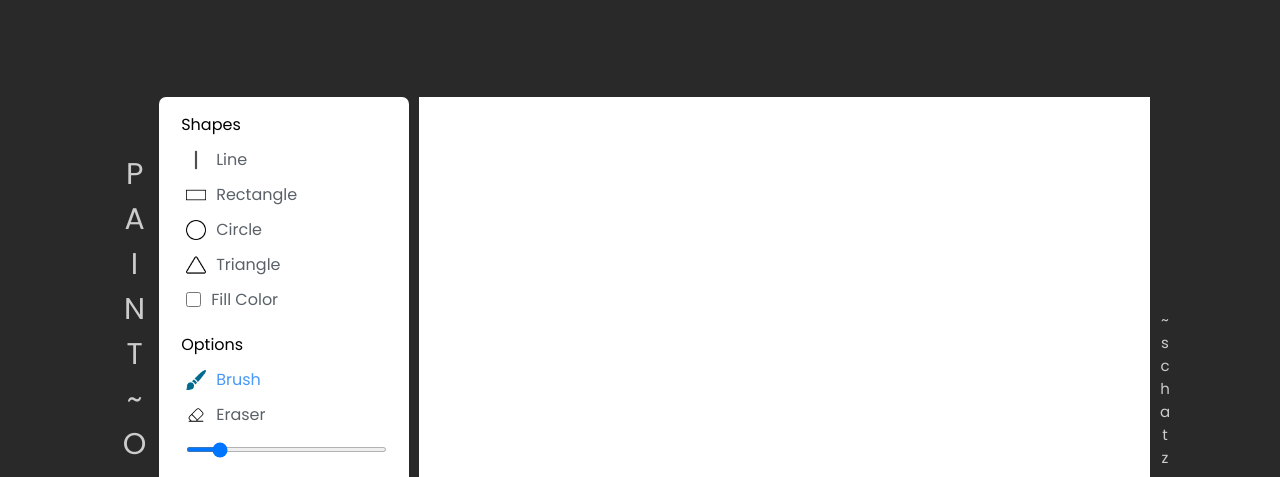
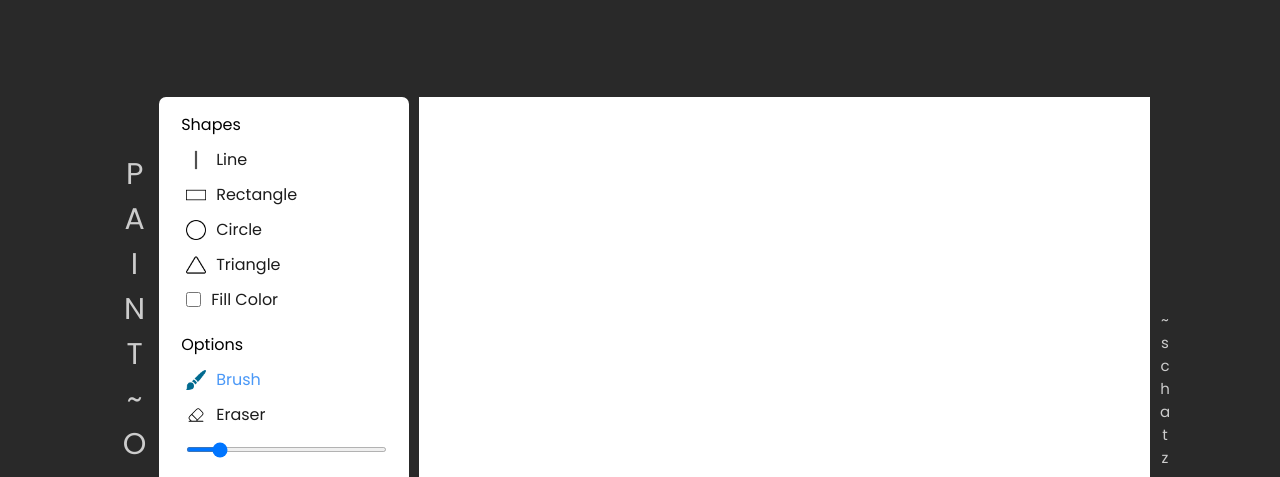
Before and after one commit to shreeyachatzz/paint-o-web, a plain HTML site: page index.html in a window 1280 px wide. Shown: the top 477 px of the page. Drawn offline with Linux system fonts and the light colour scheme.

Commit message:
Update style.css

```diff
--- a/style.css
+++ b/style.css
@@ -67,7 +67,7 @@ section{
     filter: invert(17%) sepia(90%) saturate(3000%) hue-rotate(900deg) brightness(100%) contrast(100%);
 }
 .option :where(span, label){
-    color: #5A6168;
+    color: #1c1c1c;
     padding-left: 10px;
 }
 .option:is(:hover, .active) :where(span,label){
```
